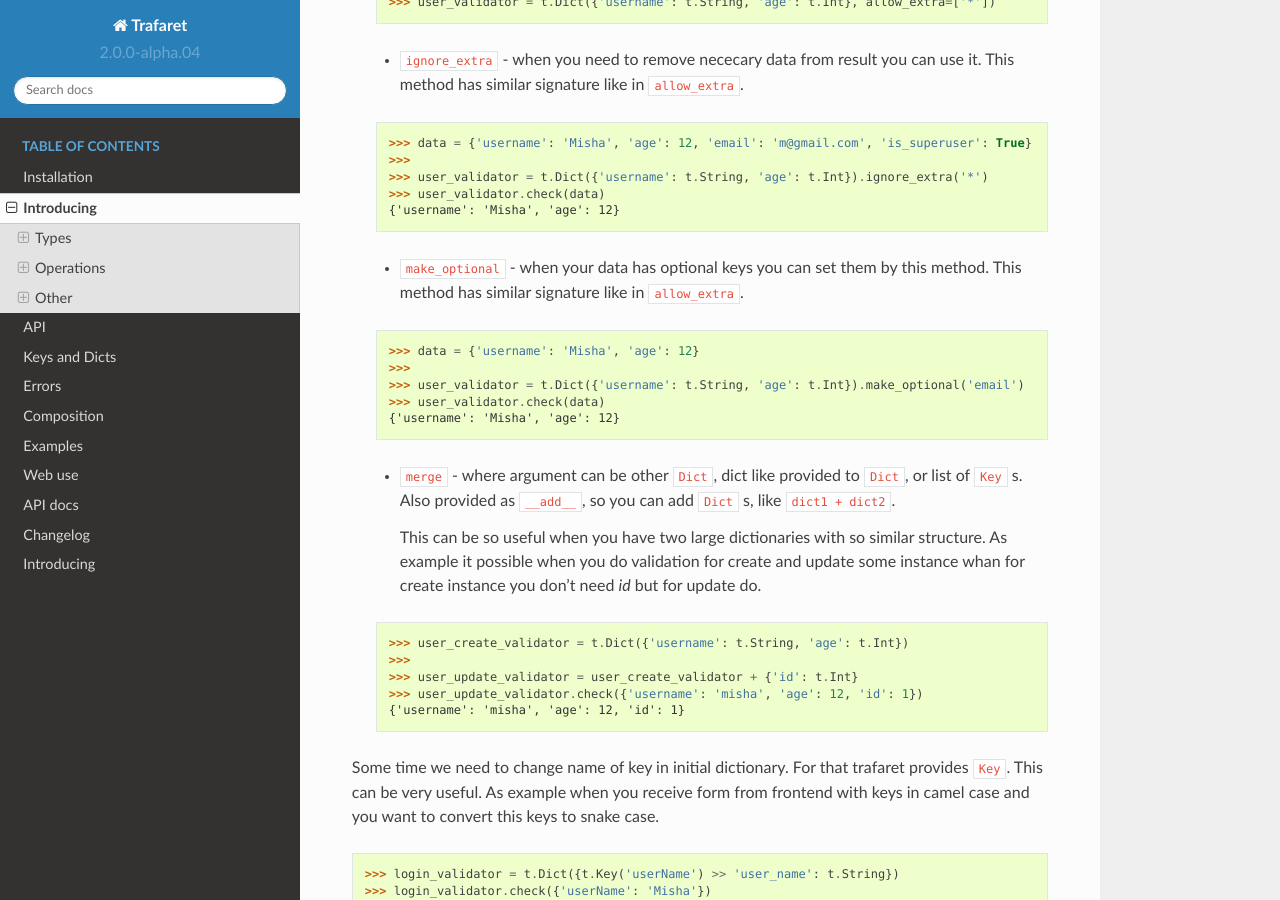
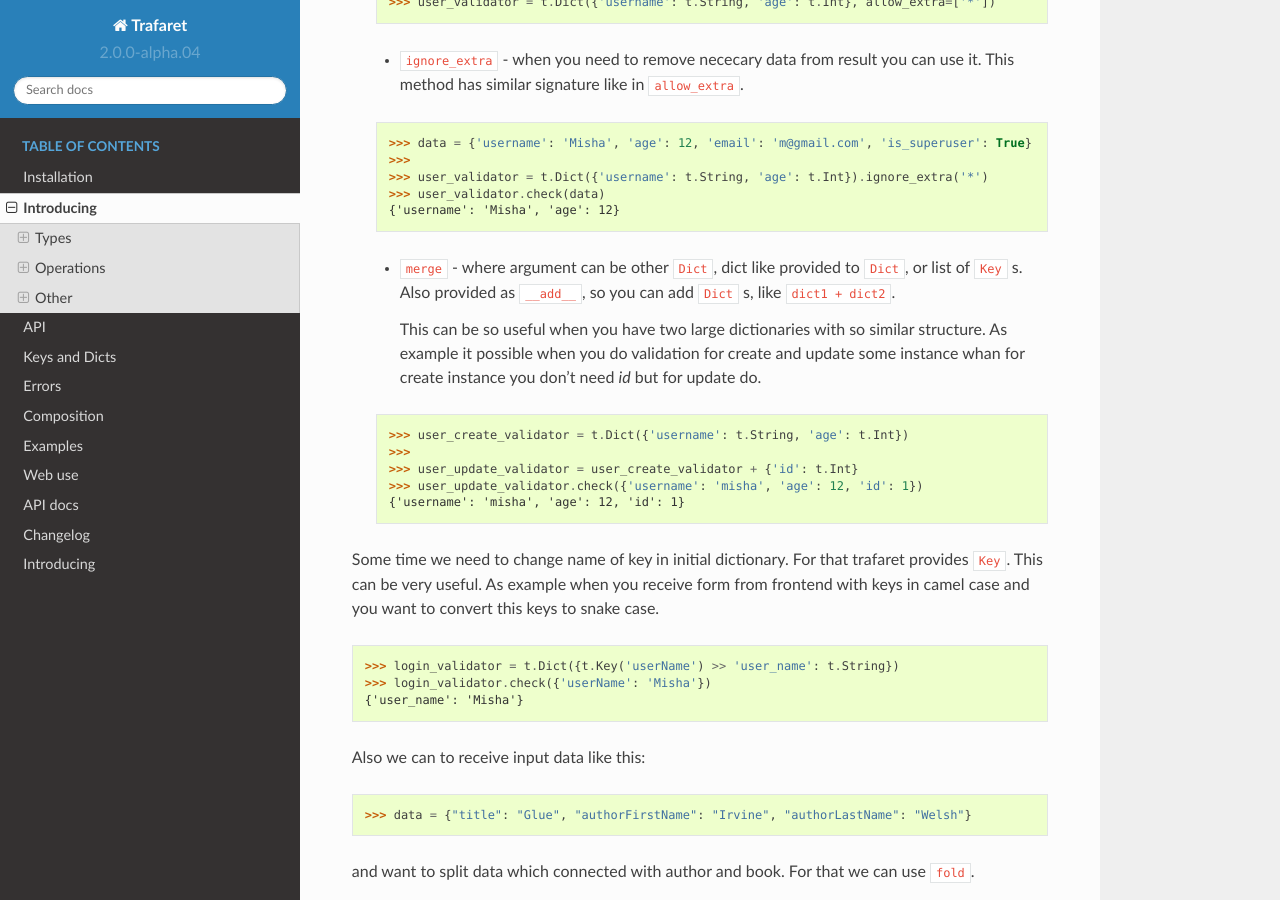
Before and after one commit to Deepwalker/trafaret, a Sphinx documentation site: the page built from docs/intro.rst, in a window 1280 px wide and 900 px high, scrolled down 4112 px. Built offline with Sphinx 7.4.7 and the Read the Docs theme 2.0.0, drawn with Linux system fonts in a browser that asks for light colours.

Commit message:
docs: removed make_optional method for Dict + added _build folder to .gitignore

```diff
--- a/docs/intro.rst
+++ b/docs/intro.rst
@@ -186,15 +186,6 @@ checkers of this values.
     >>> data = {'username': 'Misha', 'age': 12, 'email': 'm@gmail.com', 'is_superuser': True}
     >>>
     >>> user_validator = t.Dict({'username': t.String, 'age': t.Int}).ignore_extra('*')
-    >>> user_validator.check(data)
-    {'username': 'Misha', 'age': 12}
-
-    - ``make_optional`` - when your data has optional keys you can set them by this method.
-      This method has similar signature like in ``allow_extra``.
-
-    >>> data = {'username': 'Misha', 'age': 12}
-    >>>
-    >>> user_validator = t.Dict({'username': t.String, 'age': t.Int}).make_optional('email')
     >>> user_validator.check(data)
     {'username': 'Misha', 'age': 12}
 
```
Also changed, not shown: 1 other file.
